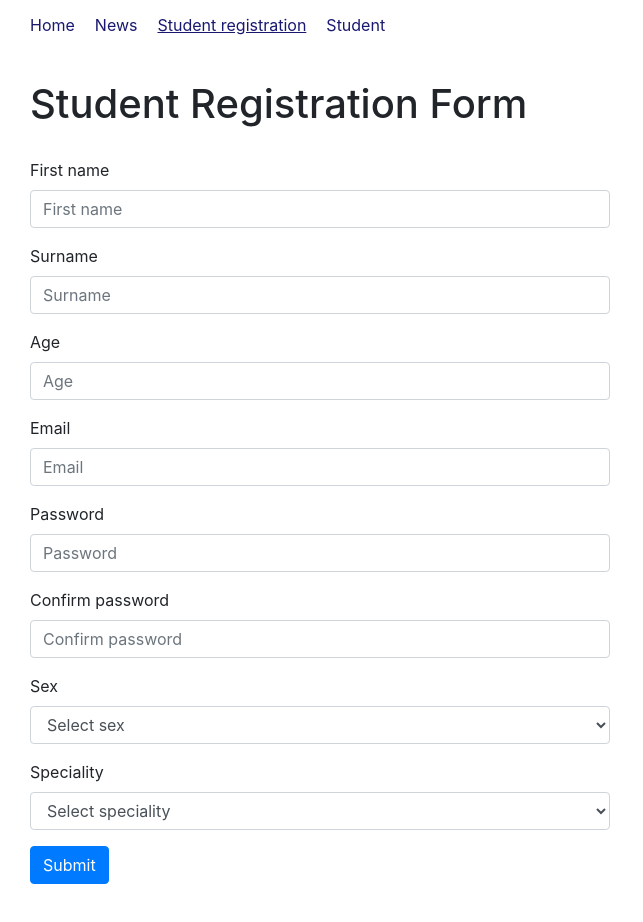
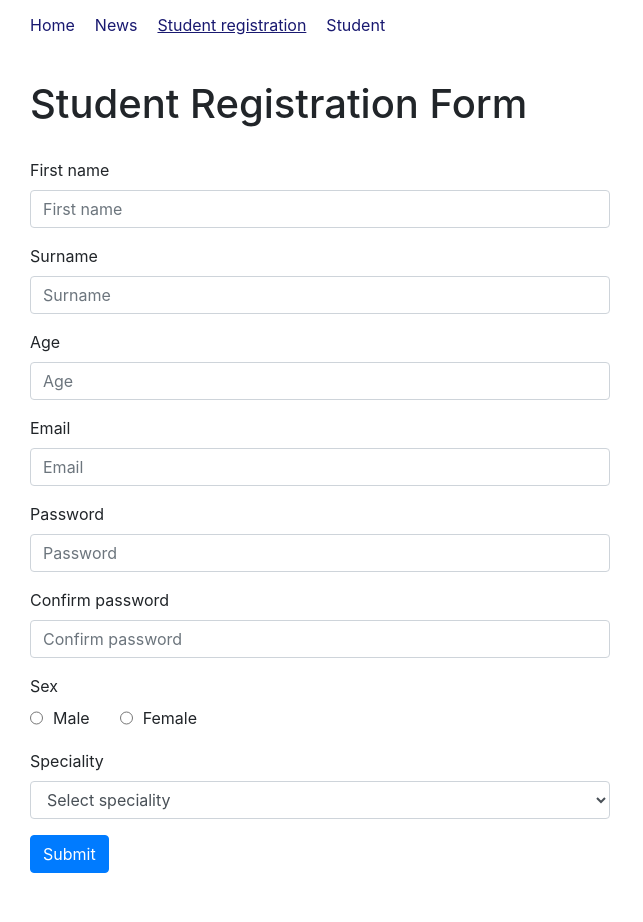
Before and after one commit to MaryOleksiuk/project-react, a React (Create React App) app: page /student/registration in a window 1280 px wide. Shown: the whole page, without its empty margins (0-643 px from the left). Built offline with nearby package versions, Linux system fonts and the light colour scheme.

Commit message:
Add radio button for Choose sex field

```diff
--- a/src/Components/StudentRegistration/index.js
+++ b/src/Components/StudentRegistration/index.js
@@ -120,12 +120,15 @@ export const StudentRegistration = () => {
               </div>
 
               <div className='form-group'>
-                <label htmlFor='sex'>Sex</label>
-                <Field type='text' as='select' name='sex' placeholder='Sex' className={'form-control ' + (touched.sex && errors.sex ? 'is-invalid' : '')}>
-                  <option value="">Select sex</option>
-                  <option value='male'>Male</option>
-                  <option value='female'>Female</option>
-                </Field>
+                <label htmlFor="sex">Sex</label><br/>
+                <label className='custom-label'>
+                  <Field type='radio' as='input' name='sex' className='form-control' value='male' />
+                    Male
+                </label>
+                <label className='custom-label'>
+                  <Field type='radio' as='input' name='sex' className='form-control' value='female' />
+                   Female
+                </label>
 
                 <span className='text-danger'>{ touched.sex && errors.sex }</span>
               </div>
```
